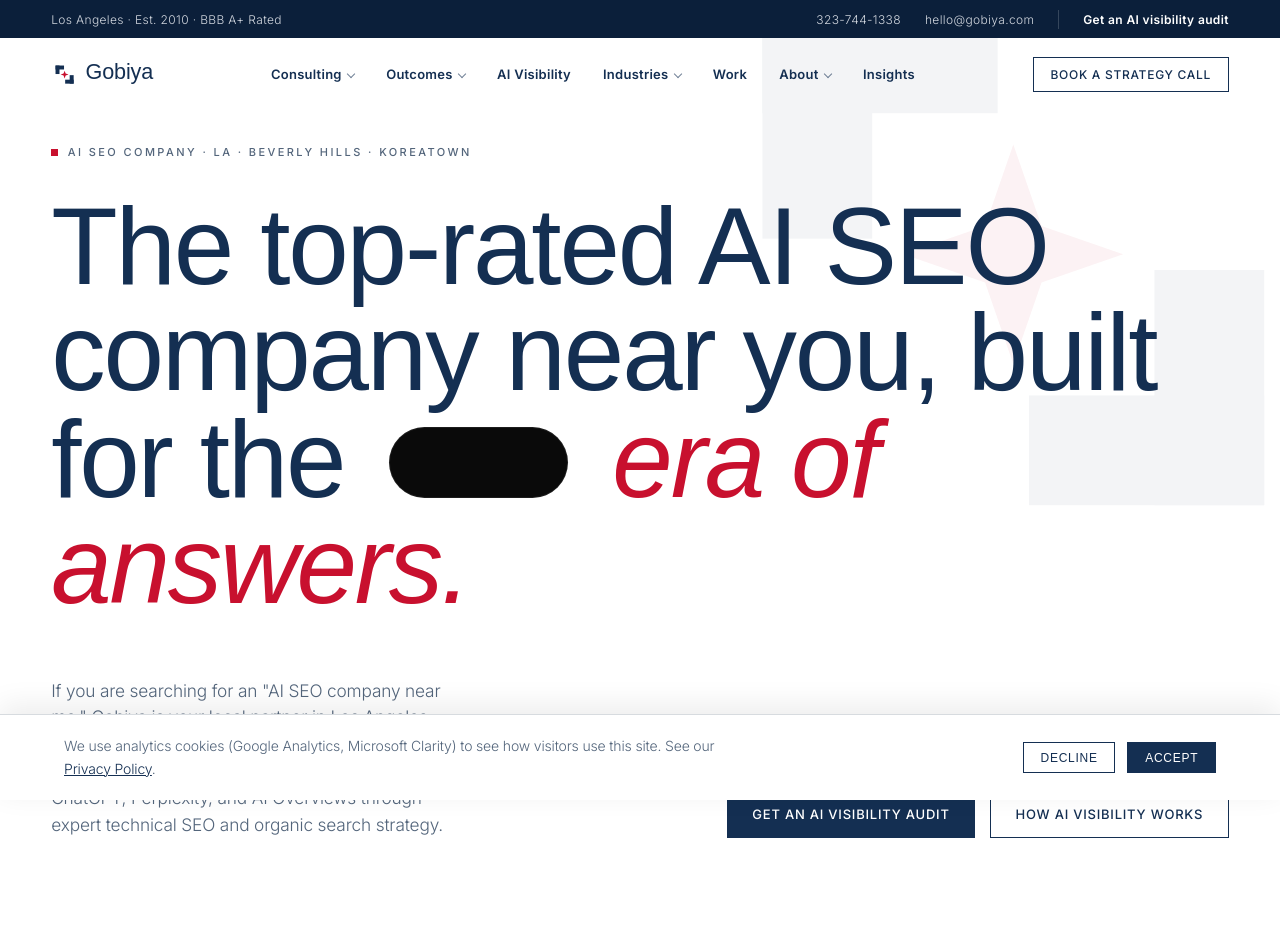
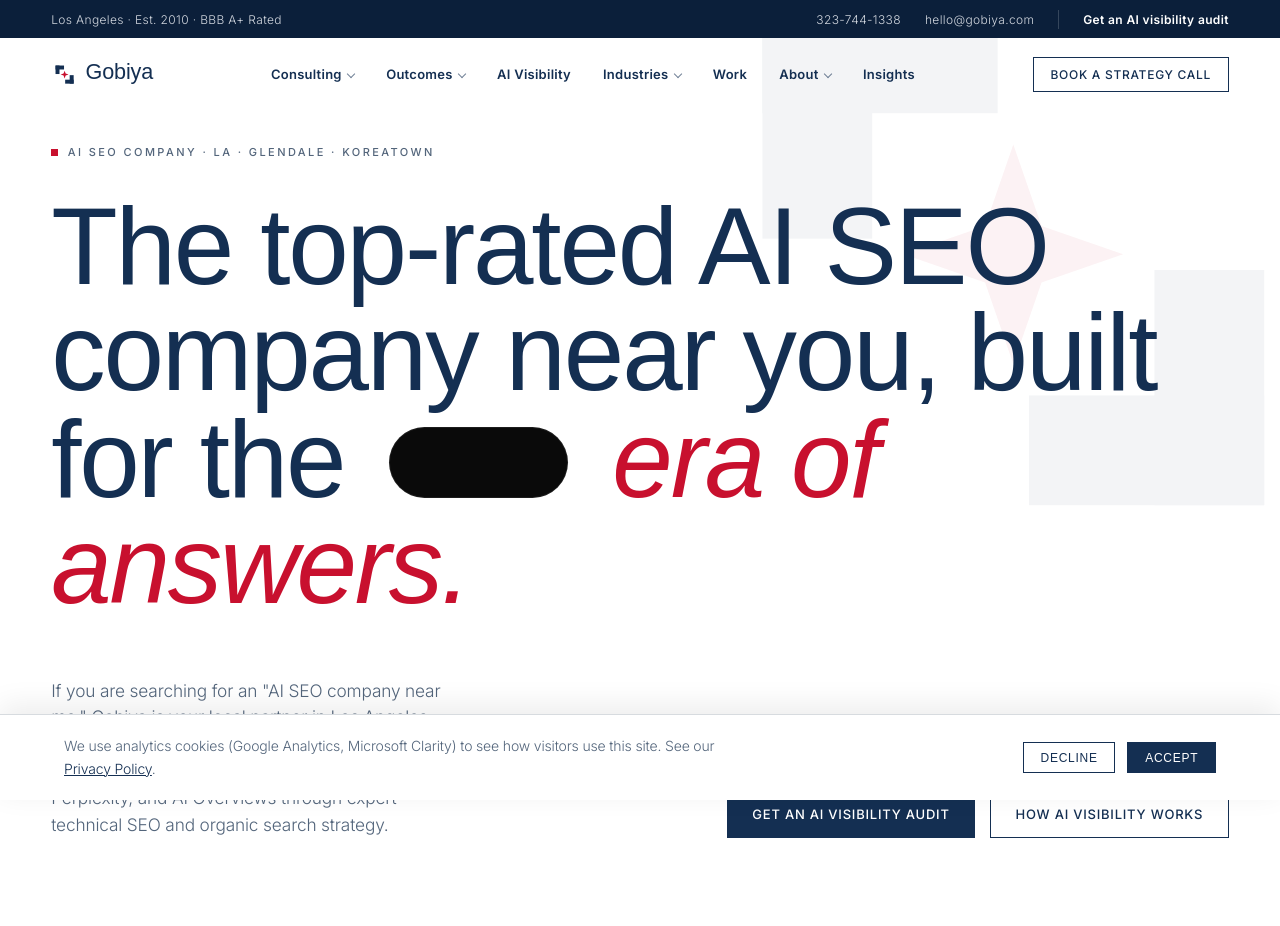
Before and after one commit to banmart/gobiya-07082026, a Next.js app: page / in a window 1280 px wide. Shown: the top 926 px of the page. Built offline with nearby package versions, Linux system fonts and the light colour scheme; grey boxes are pictures that could not be loaded; a web font is replaced by a local one.

Commit message:
chore: change Beverly Hills to Glendale in homepage copy and metadata

```diff
--- a/app/page.js
+++ b/app/page.js
@@ -5,9 +5,9 @@ import { INSIGHTS } from '../lib/insights';
 import TopicMarquee from '../components/TopicMarquee';
 
 export const metadata = buildMetadata({
-  title: 'AI SEO Company Near Me | LA, Beverly Hills, Koreatown | Gobiya',
+  title: 'AI SEO Company Near Me | LA, Glendale, Koreatown | Gobiya',
   description:
-    'Looking for an AI SEO company near you? Gobiya is a specialized SEO agency serving Los Angeles, Beverly Hills, and Koreatown. We optimize your brand for ChatGPT, Perplexity, and AI Overviews, alongside traditional technical SEO and organic search strategy.',
+    'Looking for an AI SEO company near you? Gobiya is a specialized SEO agency serving Los Angeles, Glendale, and Koreatown. We optimize your brand for ChatGPT, Perplexity, and AI Overviews, alongside traditional technical SEO and organic search strategy.',
   path: '/',
 });
 
@@ -64,7 +64,7 @@ export default function Home() {
       {/* ══ 1. Hero ══ */}
       <section className="hero" id="hero">
         <div className="container">
-          <p className="eyebrow hero__eyebrow" data-reveal><span className="eyebrow__dot"></span>AI SEO Company · LA · Beverly Hills · Koreatown</p>
+          <p className="eyebrow hero__eyebrow" data-reveal><span className="eyebrow__dot"></span>AI SEO Company · LA · Glendale · Koreatown</p>
           <h1 className="hero__title" data-split>
             The top-rated AI SEO company near you, built for the{' '}
             <span className="hero__title-video">
@@ -82,7 +82,7 @@ export default function Home() {
             <em className="hero__title-accent">era of answers.</em>
           </h1>
           <div className="hero__row">
-            <p className="hero__sub" data-reveal>If you are searching for an &quot;AI SEO company near me,&quot; Gobiya is your local partner in Los Angeles, Beverly Hills, and Koreatown. We make local and global brands findable in Google and cited by ChatGPT, Perplexity, and AI Overviews through expert technical SEO and organic search strategy.</p>
+            <p className="hero__sub" data-reveal>If you are searching for an &quot;AI SEO company near me,&quot; Gobiya is your local partner in Los Angeles, Glendale, and Koreatown. We make local and global brands findable in Google and cited by ChatGPT, Perplexity, and AI Overviews through expert technical SEO and organic search strategy.</p>
             <div className="hero__ctas" data-reveal>
               <a href="/onboarding" className="btn btn--solid">Get an AI visibility audit</a>
               <a href="/ai-visibility" className="btn btn--ghost">How AI visibility works</a>
```
